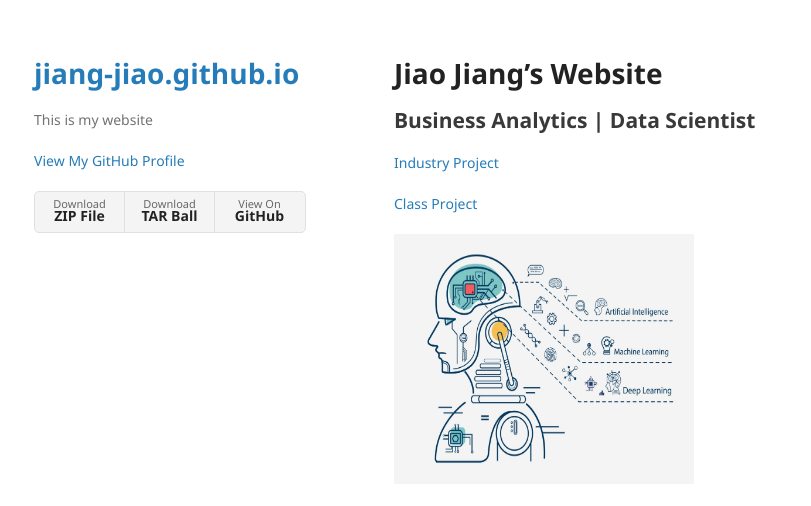
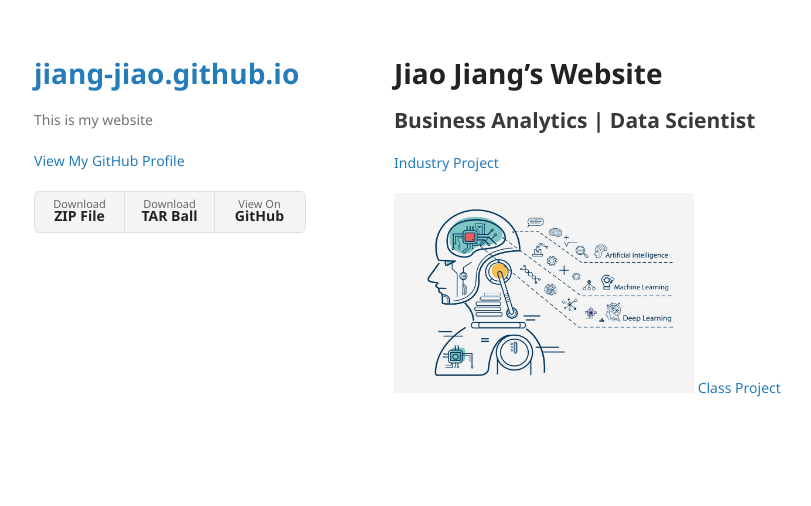
Before and after one commit to jiang-jiao/jiang-jiao.github.io, a Jekyll site: the page built from index.md, in a window 1280 px wide. Shown: the top 506 px of the page, without its empty margins (176-987 px from the left). Built offline with Jekyll 4.4.1, drawn with Linux system fonts in a browser that asks for light colours; our own code applies the rules of GitHub Pages for plain Markdown files.

Commit message:
Update index.md

```diff
--- a/index.md
+++ b/index.md
@@ -5,6 +5,6 @@
 
 
 
+
+ <img src="/assets/img/github1.jpg" width="300" height="200" class="img-responsive" alt="">
 [Class Project](/class_project/index.md)
-
- <img src="/assets/img/github1.jpg" width="300" height="250" class="img-responsive" alt="">
```
